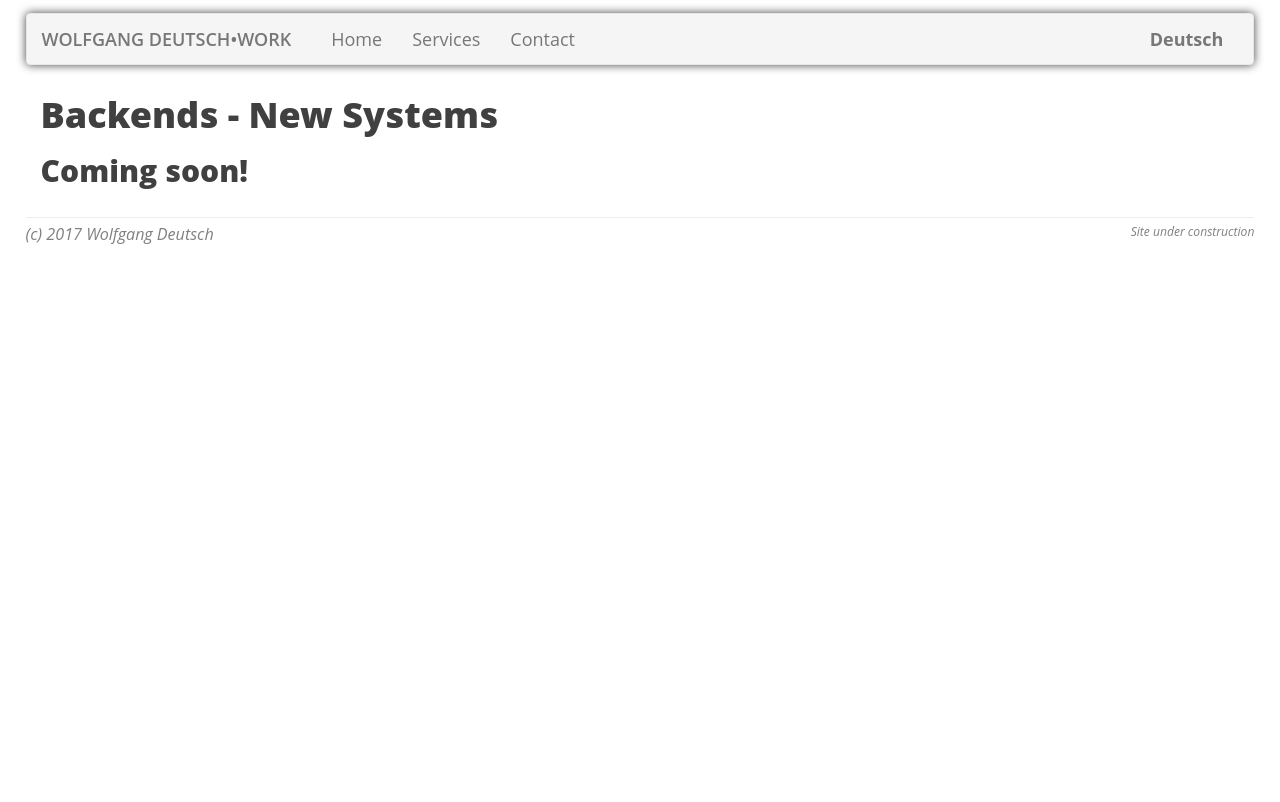
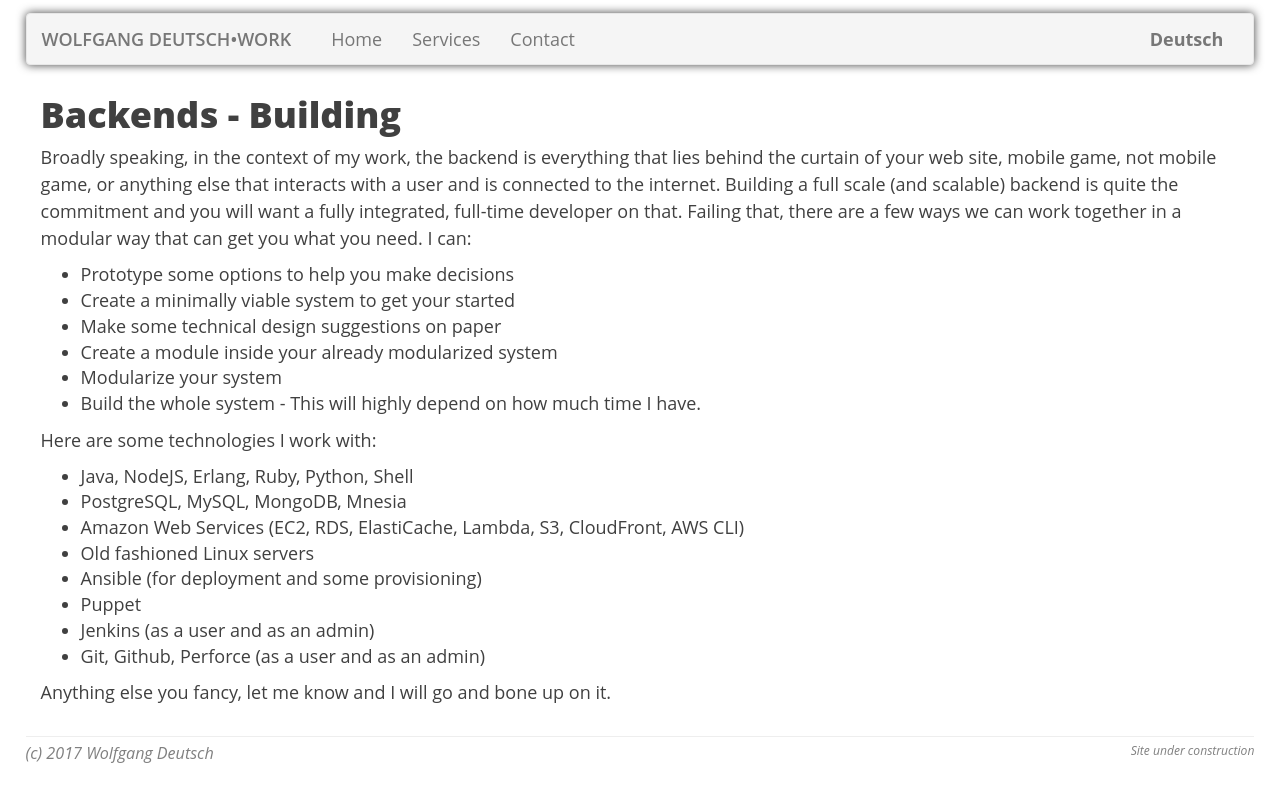
Before and after one commit to wolfgang-wdw/wolfgang-wdw.github.io, a Jekyll site: the page built from _pages/services/code/new_systems_en.md, in a window 1280 px wide. Shown: the top 802 px of the page. Built offline with Jekyll 4.4.1, drawn with Linux system fonts in a browser that asks for light colours; nearby versions of some CDN libraries.

Commit message:
Add some details for backend services

```diff
--- a/_pages/services/code/new_systems_en.md
+++ b/_pages/services/code/new_systems_en.md
@@ -1,45 +1,29 @@
 ---
 layout: default
-title:  Backends - New Systems
+title:  Backends - Building
 lang: en
 permalink: "/services/code/new_systems_en/"
 ref: services_code_new_systems
 ---
 # {{ page.title }}
-## Coming soon!
+Broadly speaking, in the context of my work, the backend is everything that lies behind the curtain of your web site, mobile game, not mobile game, or anything else that interacts with a user and is connected to the internet.
+Building a full scale (and scalable) backend is quite the commitment and you will want a fully integrated, full-time developer on that.
+Failing that, there are a few ways we can work together in a modular way that can get you what you need. I can:
+- Prototype some options to help you make decisions
+- Create a minimally viable system to get your started
+- Make some technical design suggestions on paper
+- Create a module inside your already modularized system
+- Modularize your system
+- Build the whole system - This will highly depend on how much time I have.
 
-<!-- # {{ page.title }}
+Here are some technologies I work with:
+- Java, NodeJS, Erlang, Ruby, Python, Shell
+- PostgreSQL, MySQL, MongoDB, Mnesia
+- Amazon Web Services (EC2, RDS, ElastiCache, Lambda, S3, CloudFront, AWS CLI)
+- Old fashioned Linux servers
+- Ansible (for deployment and some provisioning)
+- Puppet
+- Jenkins (as a user and as an admin)
+- Git, Github, Perforce (as a user and as an admin)
 
-What is a "backend system", anyway? Broadly speaking, it is everything that lies behind the curtain of your web site, mobile game, not mobile game, or anything else that interacts with a user and is connected to the internet.
-The backend is usually broken up into a couple of more or less orthogonal services. For example:
-- Change user data, like passwords, names, what have you
-- Change the state of the game the user is playing
-- A service where users can chat with each other in real time
-- A service that handles payments
-- A service that does some longer running calculations and stores results in the databases
-- Or, hey, if you like to break it all up into that new thing the kids are doing, called Microservices, I'm game.
-
-All this is usually backed by a database, or more databases. There might be caching involved. There is application logic. So much stuff!
-
-While these things are not done overnight, I can do most of them in sequence, on my own or in concert with your peeps.
-
-**Here are some of the things I can do for and with you**:
-
-Programming languages and environments:
-- Erlang and the OTP
-- PHP and the LAMP stack
-- Java and Apache Tomcat
-- NodsJS and its many friends
-
-Databases:
-- PostgreSQL
-- MySQL
-- MongoDB
-- RDS (AWS Relational Database Service)
-
-Tooling/Deployment:
-- Ansible
-- AWS command line API scripting
-- Shell, Python, Ruby, Perl, NodeJS, whatever gets the job done
-
-Let's talk about what you want to have happen. Then we can decide on what technologies are suitable. -->
+Anything else you fancy, let me know and I will go and bone up on it.
```
